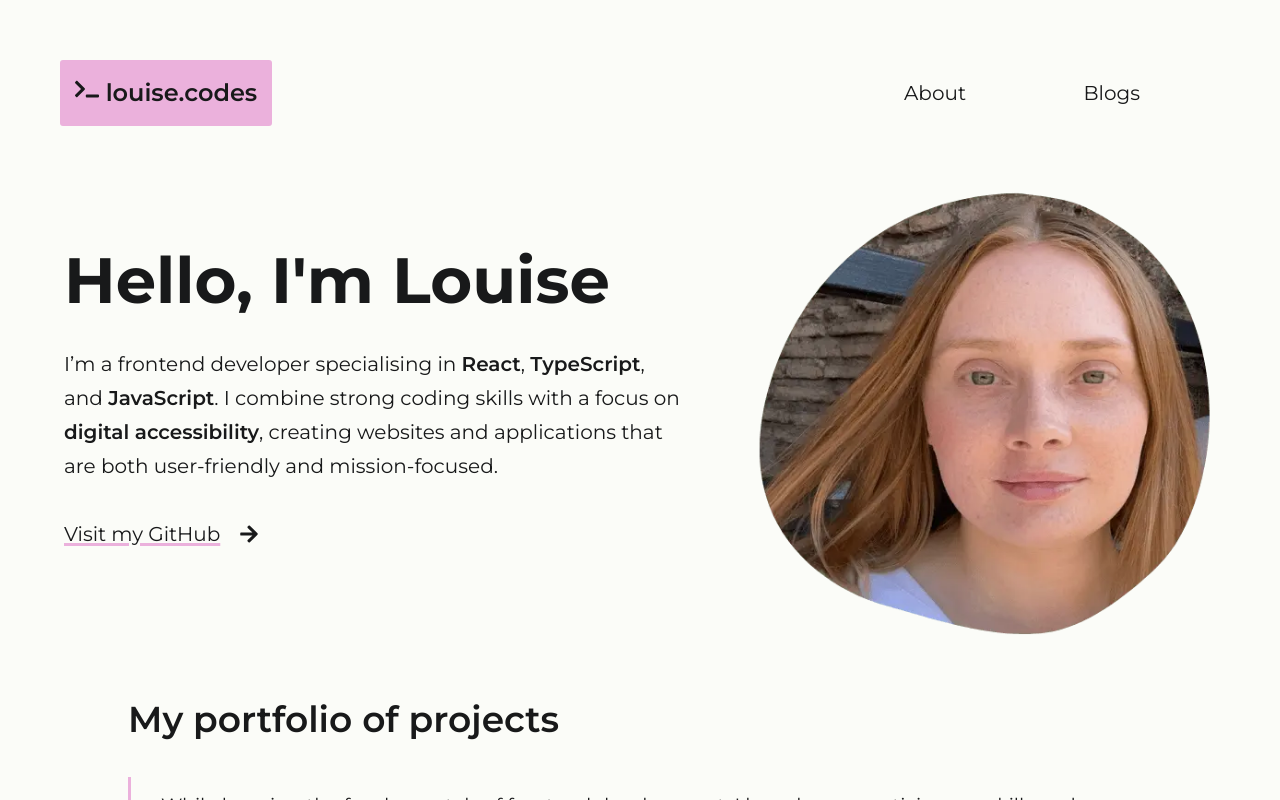
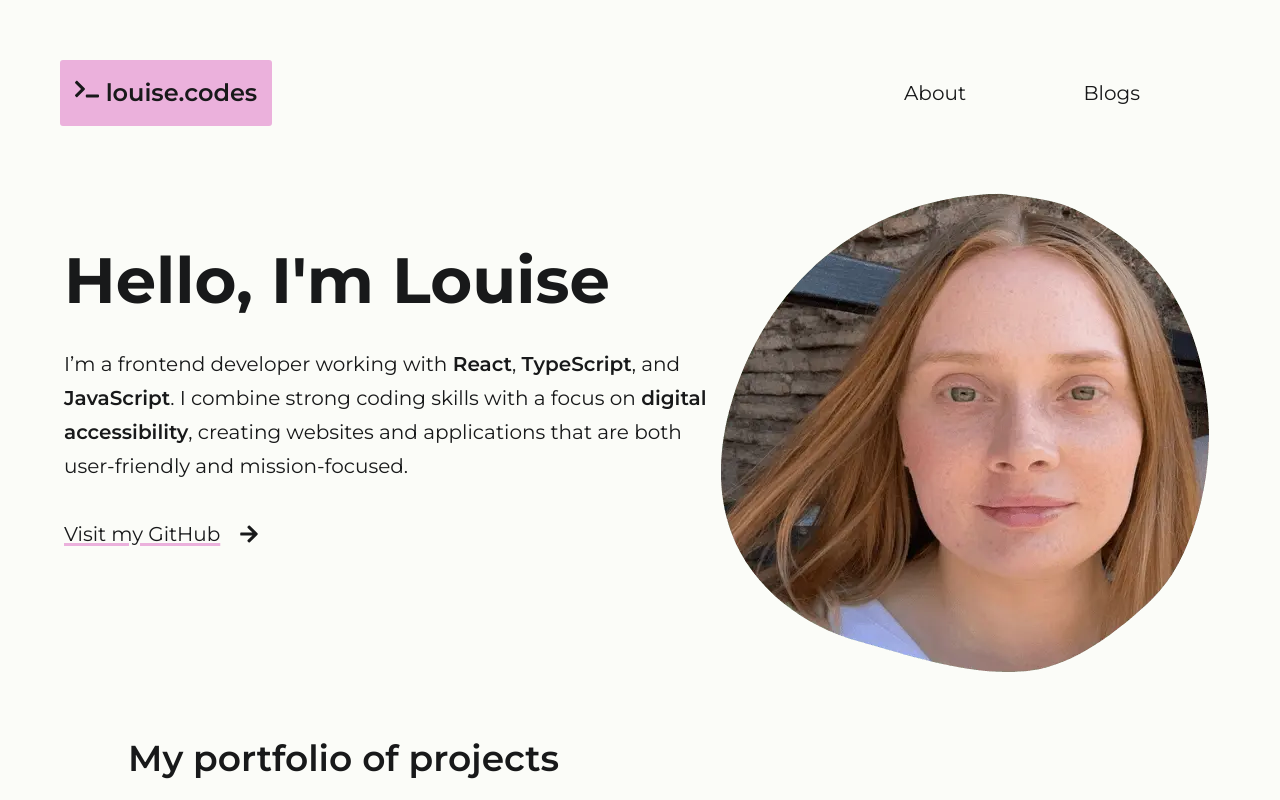
Before and after one commit to louiseka/portfolio, a React (Vite) app: page / in a window 1280 px wide. Shown: the top 800 px of the page. Built offline with nearby package versions, Linux system fonts and the light colour scheme.

Commit message:
Updating Home page to module css

```diff
--- a/src/App.jsx
+++ b/src/App.jsx
@@ -2,7 +2,7 @@ import { BrowserRouter, Routes, Route } from "react-router";
 import ScrollToAnchor from "./components/ScrollToAnchor";
 
 import Layout from "./components/Layout";
-import Home from "./pages/Home";
+import Home from "./pages/Home/Home";
 import Projects from "./pages/Projects/Projects";
 import ProjectDetails from "./pages/Projects/ProjectDetails";
 import AboutLayout from "./components/AboutLayout";
--- a/src/components/AboutLayout.jsx
+++ b/src/components/AboutLayout.jsx
@@ -30,7 +30,7 @@ export default function AboutLayout() {
                 target="_blank"
                 title="Download a PDF copy of Louise Aldridge's CV."
               >
-                Download a copy of my CV <FaFileDownload className="icon" />{" "}
+                Download a copy of my CV <FaFileDownload className="icon" />
               </a>{" "}
             </p>
           </div>
--- a/src/pages/Home.jsx
+++ b/src/pages/Home/Home.jsx
@@ -1,20 +1,21 @@
-import Projects from "./Projects/Projects";
+import Projects from "../Projects/Projects";
+import styles from "./Home.module.css";
 import { Link } from "react-router";
 import { FaArrowRight } from "react-icons/fa";
 
 export default function Home() {
   return (
     <main>
-      <section className="hero">
-        <div className="hero-text">
+      <section className={styles.hero}>
+        <div className={styles.heroText}>
           <h1> Hello, I'm Louise</h1>
           <p>
-            I’m a frontend developer specialising in{" "}
-            <span className="bold-text">React</span>,{" "}
+            I’m a frontend developer working with
+            <span className="bold-text"> React</span>,{" "}
             <span className="bold-text">TypeScript</span>, and{" "}
             <span className="bold-text">JavaScript</span>. I combine strong
-            coding skills with a focus on{" "}
-            <span className="bold-text">digital accessibility</span>, creating
+            coding skills with a focus on
+            <span className="bold-text"> digital accessibility</span>, creating
             websites and applications that are both user-friendly and
             mission-focused.
           </p>
@@ -22,7 +23,7 @@ export default function Home() {
             className="medium-cta-link"
             to="https://github.com/louiseka"
             target="_blank"
-            title="Louise Aldridge's GitHub profile"
+            aria-label="Louise Aldridge's GitHub profile"
           >
             Visit my GitHub <FaArrowRight className="icon" />
           </Link>
--- /dev/null
+++ b/src/pages/Home/Home.module.css
@@ -0,0 +1,36 @@
+.hero {
+  max-width: 90%;
+  margin: 0 auto 3.125em;
+}
+
+.heroText {
+  max-width: 100%;
+  line-height: 1.7;
+  font-size: var(--font-body);
+}
+
+@media (min-width: 1830px) {
+  .heroText {
+    padding-right: 3.75em;
+  }
+}
+
+@media (min-width: 1274px) {
+  .hero h1 {
+    font-size: var(--font-h1-xl);
+  }
+  .heroText {
+    font-size: var(--font-medium-cta);
+  }
+}
+
+@media (min-width: 1024px) {
+  .hero {
+    display: flex;
+  }
+
+  .heroText {
+    display: flex;
+    flex-direction: column;
+  }
+}
--- a/src/styles/global.css
+++ b/src/styles/global.css
@@ -51,3 +51,16 @@ h4 {
 p {
   margin: 0.625em 0 0.125em;
 }
+
+.bold-text {
+  font-weight: 600;
+}
+
+.italic-text {
+  font-style: italic;
+}
+
+/* Images */
+.profile-img {
+  max-width: 100%;
+}
--- a/src/styles/index.css
+++ b/src/styles/index.css
@@ -16,14 +16,6 @@
 .small-text-grid {
   font-size: var(--font-small);
   margin: 0em 0 1em;
-}
-
-.bold-text {
-  font-weight: 600;
-}
-
-.italic-text {
-  font-style: italic;
 }
 
 /* Links */
@@ -149,10 +141,6 @@ nav a {
   max-width: 100%;
   line-height: 1.7;
   font-size: var(--font-body);
-}
-
-.profile-img {
-  max-width: 100%;
 }
 
 /* Project Grid */
@@ -430,6 +418,11 @@ figcaption {
 
 /* Skills Labels */
 
+.skills-container {
+  list-style: none;
+  padding: 0;
+}
+
 .skills-container,
 .project-skills-container {
   display: flex;
@@ -540,10 +533,6 @@ figcaption {
   }
 
   /* Home Page */
-
-  .profile-img {
-    max-width: 40%;
-  }
 
   .hero,
   .about-section {
```
